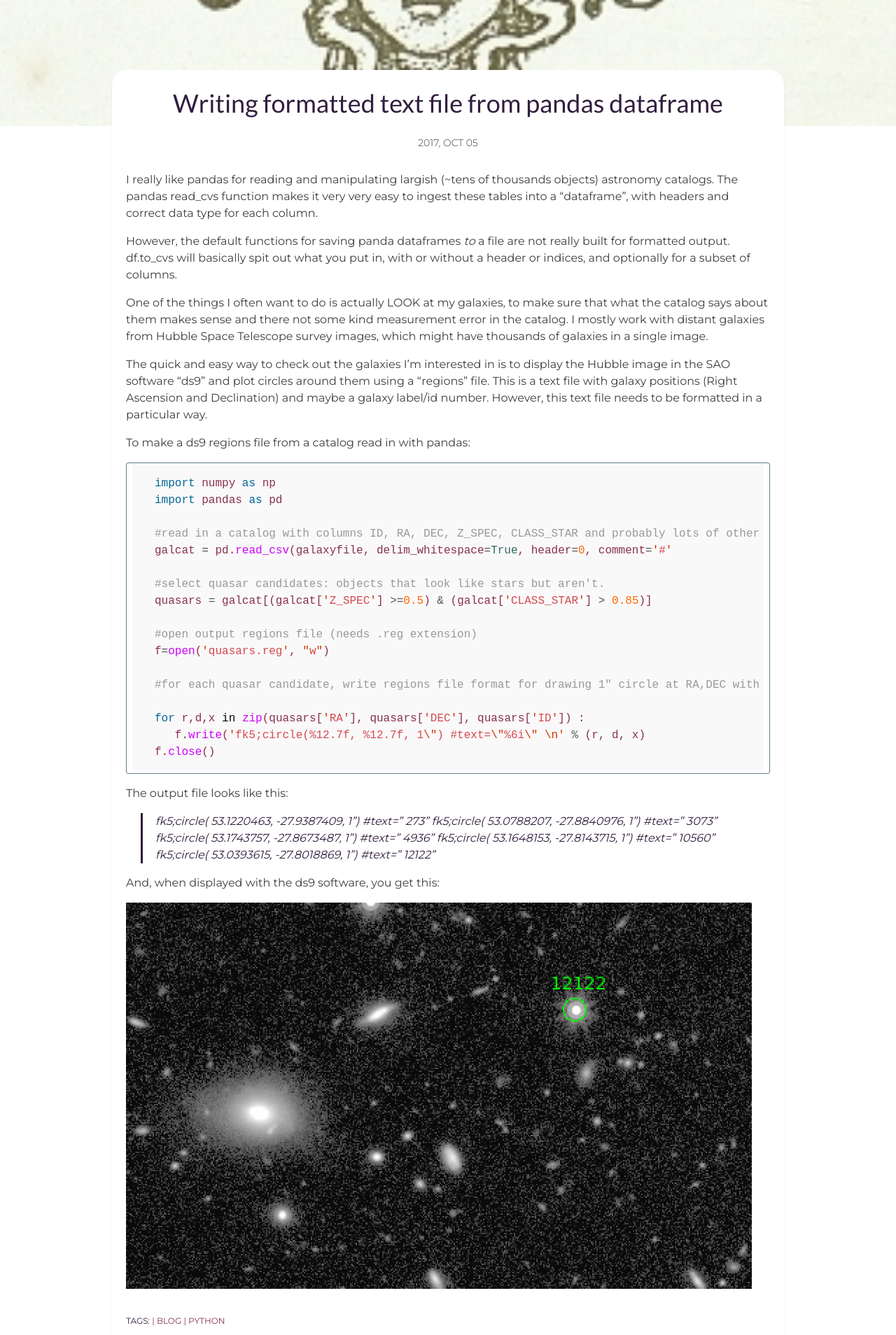
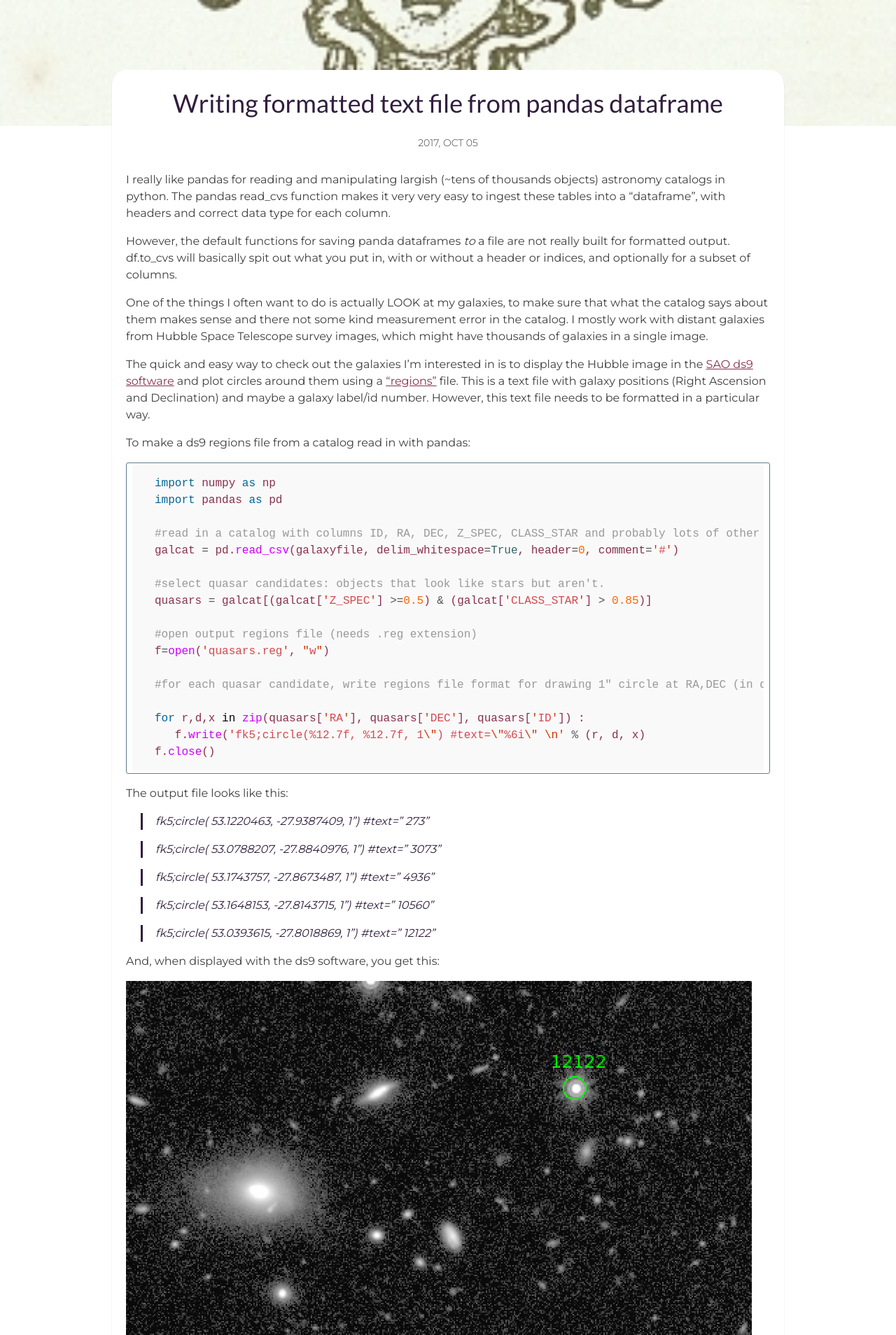
Before and after one commit to jenlotz/jenlotz.github.io, a Jekyll site: the page built from _posts/2017-10-05-python.markdown, in a window 1280 px wide. Shown: the part 423-2331 px from the top of the page at 70% size. Built offline with Jekyll 4.4.1, drawn with Linux system fonts in a browser that asks for light colours.

Commit message:
update blog

````diff
--- a/_posts/2017-10-05-python.markdown
+++ b/_posts/2017-10-05-python.markdown
@@ -7,14 +7,14 @@
 tags: [Blog, Python]
 ---
 
-I really like pandas for reading and manipulating largish (~tens of thousands objects) astronomy catalogs. The pandas read_cvs function makes it very very easy to ingest these tables into a "dataframe", with headers and correct data type for each column.
+I really like pandas for reading and manipulating largish (~tens of thousands objects) astronomy catalogs in python. The pandas read_cvs function makes it very very easy to ingest these tables into a "dataframe", with headers and correct data type for each column.
 
 However, the default functions for saving panda dataframes _to_ a file are not really built for formatted output.   df.to_cvs will basically spit out what you put in, with or without a header or indices, and optionally for a subset of columns.
 
 One of the things I often want to do is actually LOOK at my galaxies,  to make sure that what the catalog says
 about them makes sense and there not some kind measurement error in the catalog. I mostly work with distant galaxies from Hubble Space Telescope survey images,  which might have thousands of galaxies in a single image.
 
-The quick and easy way to check out the galaxies I'm interested in is to display the Hubble image in the SAO software "ds9" and plot circles around them using a "regions" file.   This is a text file with galaxy positions (Right Ascension and Declination) and maybe a galaxy label/id number.  However, this text file needs to be formatted in a particular way.
+The quick and easy way to check out the galaxies I'm interested in is to display the Hubble image in the [SAO ds9 software](http://ds9.si.edu/site/Home.html) and plot circles around them using a ["regions"](http://ds9.si.edu/doc/ref/region.html) file.   This is a text file with galaxy positions (Right Ascension and Declination) and maybe a galaxy label/id number.  However, this text file needs to be formatted in a particular way.
 
 To make a ds9 regions file from a catalog read in with pandas:
 ```python
@@ -22,7 +22,7 @@
 import pandas as pd
 
 #read in a catalog with columns ID, RA, DEC, Z_SPEC, CLASS_STAR and probably lots of other things.
-galcat = pd.read_csv(galaxyfile, delim_whitespace=True, header=0, comment='#'
+galcat = pd.read_csv(galaxyfile, delim_whitespace=True, header=0, comment='#')
 
 #select quasar candidates: objects that look like stars but aren't.
 quasars = galcat[(galcat['Z_SPEC'] >=0.5) & (galcat['CLASS_STAR'] > 0.85)]
@@ -30,7 +30,7 @@
 #open output regions file (needs .reg extension)
 f=open('quasars.reg', "w")
 
-#for each quasar candidate, write regions file format for drawing 1" circle at RA,DEC with text label ID
+#for each quasar candidate, write regions file format for drawing 1" circle at RA,DEC (in degrees) with text label ID
 
 for r,d,x in zip(quasars['RA'], quasars['DEC'], quasars['ID']) :
    f.write('fk5;circle(%12.7f, %12.7f, 1\") #text=\"%6i\" \n' % (r, d, x)
@@ -40,9 +40,13 @@
 The output file looks like this:
 
 > fk5;circle(  53.1220463,  -27.9387409,  1") #text="   273"
+
 > fk5;circle(  53.0788207,  -27.8840976,  1") #text="  3073"
+
 > fk5;circle(  53.1743757,  -27.8673487,  1") #text="  4936"
+
 > fk5;circle(  53.1648153,  -27.8143715,  1") #text=" 10560"
+
 > fk5;circle(  53.0393615,  -27.8018869,  1") #text=" 12122"
 
 And, when displayed with the ds9 software,  you get this:
````
Also changed, not shown: 1 other file.
